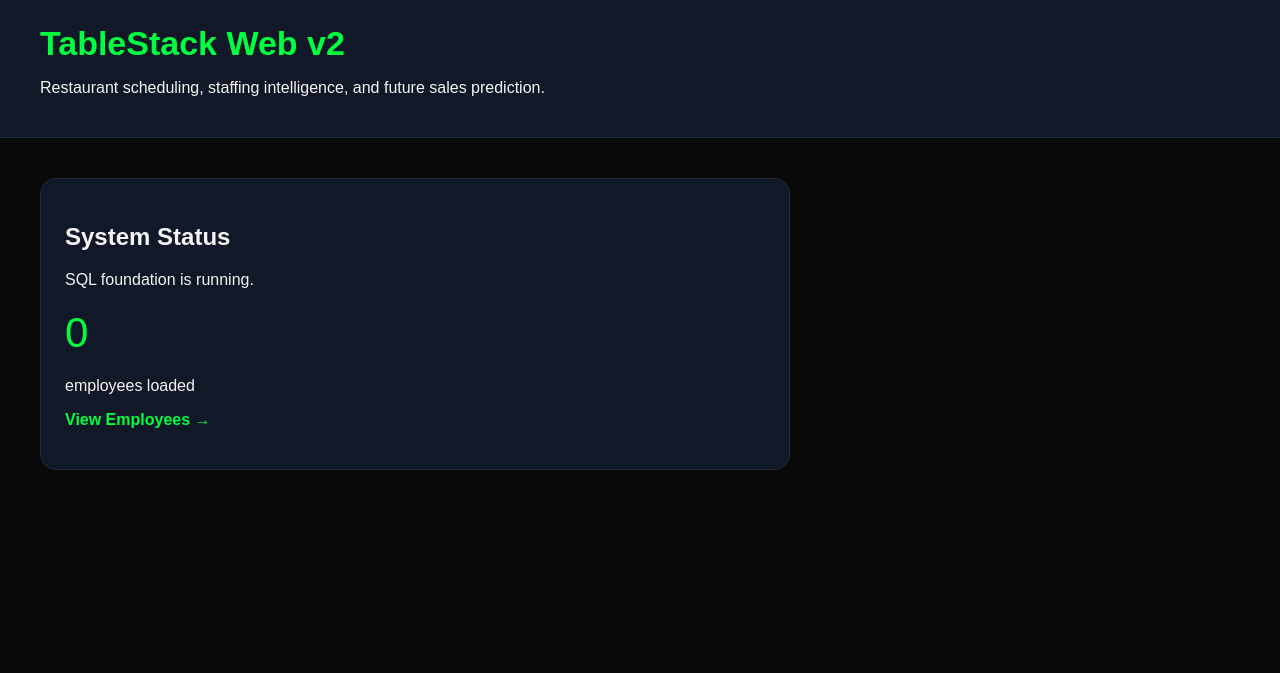
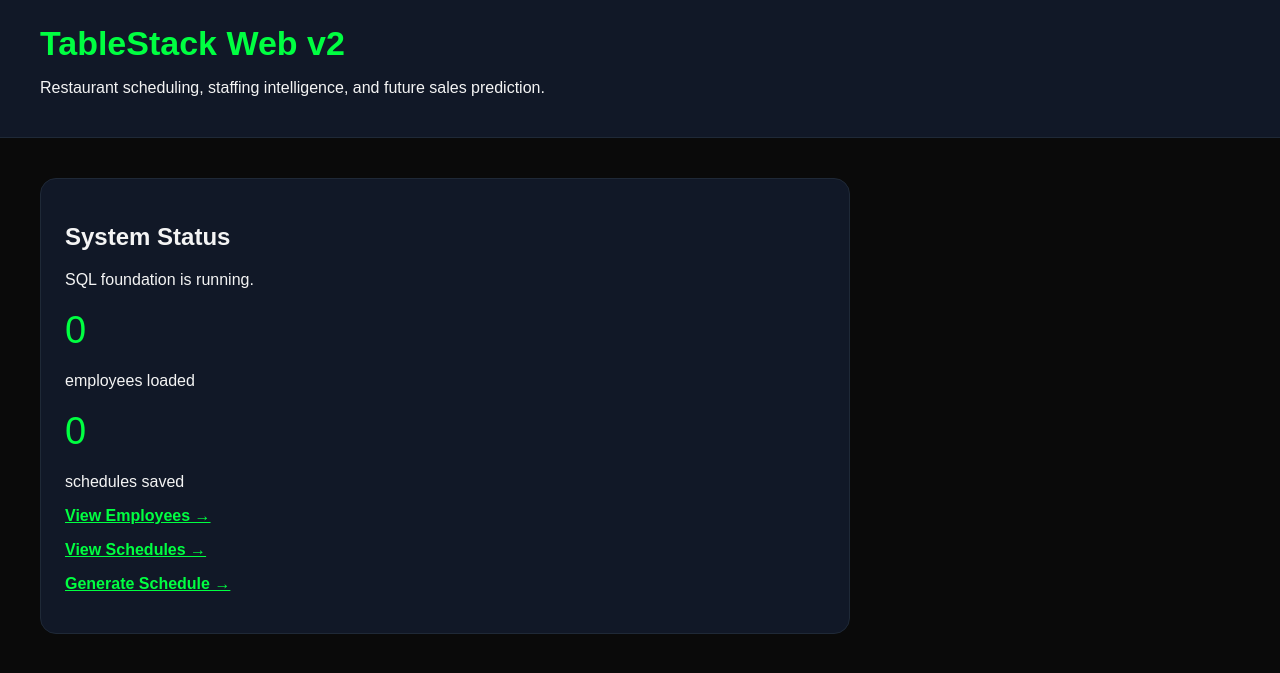
Before and after one commit to CodeDressing/tablestack-web-v2, a Flask app: page / in a window 1280 px wide. Shown: the top 673 px of the page. Run offline with Flask 3, Linux system fonts and the light colour scheme; data that the repository does not hold is empty.

Commit message:
Phase 3 schedule generator complete

```diff
--- a/app.py
+++ b/app.py
@@ -1,12 +1,15 @@
 import os
 import json
+from datetime import datetime, timedelta
 from flask import Flask, render_template, redirect, url_for, flash, request
-from models import db, Employee, ShiftTemplate
+from models import db, Employee, ShiftTemplate, Schedule
+
+
+DAYS = ["Monday", "Tuesday", "Wednesday", "Thursday", "Friday", "Saturday", "Sunday"]
 
 
 def create_app():
     app = Flask(__name__)
-
     app.secret_key = os.environ.get("SECRET_KEY", "dev-secret-key-change-this")
 
     database_url = os.environ.get("DATABASE_URL")
@@ -26,7 +29,6 @@ def create_app():
         seed_shift_templates()
 
     register_routes(app)
-
     return app
 
 
@@ -34,60 +36,105 @@ def seed_shift_templates():
     if ShiftTemplate.query.count() > 0:
         return
 
-    morning_role_times = {
-        "Server": {"start": "10:00", "end": "18:00", "hours": 8},
-        "Bartender": {"start": "11:00", "end": "19:00", "hours": 8},
-        "Barback": {"start": "11:00", "end": "19:00", "hours": 8},
-        "Runner": {"start": "10:30", "end": "18:30", "hours": 8},
-        "Backwaiter": {"start": "10:30", "end": "18:30", "hours": 8},
-        "Expo": {"start": "10:30", "end": "18:30", "hours": 8},
-        "Food Expeditor": {"start": "10:30", "end": "18:30", "hours": 8},
-        "Host": {"start": "10:30", "end": "18:30", "hours": 8},
-        "Manager": {"start": "10:00", "end": "18:00", "hours": 8},
-        "Owner": {"start": "10:00", "end": "18:00", "hours": 8},
+    db.session.add(ShiftTemplate(name="Morning Shift", start_time="10:00", end_time="18:00", hours=8))
+    db.session.add(ShiftTemplate(name="Dinner Shift", start_time="16:00", end_time="00:00", hours=8))
+    db.session.commit()
+
+
+def generate_basic_schedule(week_start):
+    employees = Employee.query.order_by(Employee.name.asc()).all()
+    shifts = ShiftTemplate.query.all()
+
+    role_needs = {
+        "Morning Shift": {
+            "Server": 2,
+            "Bartender": 1,
+            "Host": 1,
+            "Runner": 1,
+            "Backwaiter": 1,
+            "Expo": 1,
+            "Food Expeditor": 1,
+            "Barback": 1,
+            "Manager": 1,
+        },
+        "Dinner Shift": {
+            "Server": 4,
+            "Bartender": 2,
+            "Host": 1,
+            "Runner": 2,
+            "Backwaiter": 1,
+            "Expo": 1,
+            "Food Expeditor": 1,
+            "Barback": 1,
+            "Manager": 1,
+        },
     }
 
-    dinner_role_times = {
-        "Server": {"start": "16:00", "end": "00:00", "hours": 8},
-        "Bartender": {"start": "17:00", "end": "01:00", "hours": 8},
-        "Barback": {"start": "17:00", "end": "01:00", "hours": 8},
-        "Runner": {"start": "16:30", "end": "00:30", "hours": 8},
-        "Backwaiter": {"start": "16:30", "end": "00:30", "hours": 8},
-        "Expo": {"start": "16:30", "end": "00:30", "hours": 8},
-        "Food Expeditor": {"start": "16:30", "end": "00:30", "hours": 8},
-        "Host": {"start": "16:30", "end": "00:30", "hours": 8},
-        "Manager": {"start": "16:00", "end": "00:00", "hours": 8},
-        "Owner": {"start": "16:00", "end": "00:00", "hours": 8},
+    employee_hours = {emp.id: 0 for emp in employees}
+    schedule_rows = []
+    violations = []
+
+    for day_index, day in enumerate(DAYS):
+        current_date = week_start + timedelta(days=day_index)
+
+        for shift in shifts:
+            needs = role_needs.get(shift.name, {})
+
+            for role, needed_count in needs.items():
+                candidates = [
+                    emp for emp in employees
+                    if emp.role == role
+                    and employee_hours[emp.id] + shift.hours <= emp.weekly_hours_target
+                ]
+
+                candidates.sort(key=lambda emp: employee_hours[emp.id])
+                selected = candidates[:needed_count]
+
+                for emp in selected:
+                    employee_hours[emp.id] += shift.hours
+
+                    schedule_rows.append({
+                        "date": current_date.strftime("%Y-%m-%d"),
+                        "day": day,
+                        "shift": shift.name,
+                        "role": role,
+                        "employee": emp.name,
+                        "start": shift.start_time,
+                        "end": shift.end_time,
+                        "hours": shift.hours,
+                    })
+
+                if len(selected) < needed_count:
+                    missing = needed_count - len(selected)
+                    violations.append(f"{day} {shift.name}: missing {missing} {role}(s)")
+
+                    for _ in range(missing):
+                        schedule_rows.append({
+                            "date": current_date.strftime("%Y-%m-%d"),
+                            "day": day,
+                            "shift": shift.name,
+                            "role": role,
+                            "employee": "UNASSIGNED",
+                            "start": shift.start_time,
+                            "end": shift.end_time,
+                            "hours": shift.hours,
+                        })
+
+    return {
+        "week_start": week_start.strftime("%Y-%m-%d"),
+        "week_end": (week_start + timedelta(days=6)).strftime("%Y-%m-%d"),
+        "rows": schedule_rows,
+        "employee_hours": employee_hours,
+        "violations": violations,
     }
-
-    db.session.add(
-        ShiftTemplate(
-            name="Morning Shift",
-            start_time="10:00",
-            end_time="18:00",
-            hours=8,
-            role_times_json=json.dumps(morning_role_times),
-        )
-    )
-
-    db.session.add(
-        ShiftTemplate(
-            name="Dinner Shift",
-            start_time="16:00",
-            end_time="00:00",
-            hours=8,
-            role_times_json=json.dumps(dinner_role_times),
-        )
-    )
-
-    db.session.commit()
 
 
 def register_routes(app):
     @app.route("/")
     def index():
         employee_count = Employee.query.count()
-        return render_template("index.html", employee_count=employee_count)
+        schedule_count = Schedule.query.count()
+        return render_template("index.html", employee_count=employee_count, schedule_count=schedule_count)
 
     @app.route("/employees")
     def employees():
@@ -107,8 +154,6 @@ def register_routes(app):
 
             db.session.add(employee)
             db.session.commit()
-
-            flash("Employee added successfully.")
             return redirect(url_for("employees"))
 
         return render_template("employee_form.html", employee=None, mode="Add")
@@ -125,8 +170,6 @@ def register_routes(app):
             employee.hourly_rate = float(request.form.get("hourly_rate") or 15)
 
             db.session.commit()
-
-            flash("Employee updated successfully.")
             return redirect(url_for("employees"))
 
         return render_template("employee_form.html", employee=employee, mode="Edit")
@@ -134,19 +177,47 @@ def register_routes(app):
     @app.route("/employees/delete/<int:id>", methods=["POST"])
     def delete_employee(id):
         employee = Employee.query.get_or_404(id)
-
         db.session.delete(employee)
         db.session.commit()
+        return redirect(url_for("employees"))
 
-        flash("Employee deleted successfully.")
-        return redirect(url_for("employees"))
+    @app.route("/schedules")
+    def schedules():
+        saved_schedules = Schedule.query.order_by(Schedule.created_at.desc()).all()
+        return render_template("schedules.html", schedules=saved_schedules)
+
+    @app.route("/schedules/generate", methods=["GET", "POST"])
+    def generate_schedule():
+        if request.method == "POST":
+            week_start_raw = request.form.get("week_start")
+
+            week_start = datetime.strptime(week_start_raw, "%Y-%m-%d")
+
+            result = generate_basic_schedule(week_start)
+
+            schedule = Schedule(
+                name=f"Week of {result['week_start']}",
+                week_start=result["week_start"],
+                week_end=result["week_end"],
+                schedule_json=json.dumps(result),
+            )
+
+            db.session.add(schedule)
+            db.session.commit()
+
+            return redirect(url_for("view_schedule", id=schedule.id))
+
+        return render_template("generate_schedule.html")
+
+    @app.route("/schedules/<int:id>")
+    def view_schedule(id):
+        schedule = Schedule.query.get_or_404(id)
+        data = json.loads(schedule.schedule_json)
+        return render_template("view_schedule.html", schedule=schedule, data=data)
 
     @app.route("/health")
     def health():
-        return {
-            "status": "ok",
-            "app": "TableStack Web v2",
-        }
+        return {"status": "ok", "app": "TableStack Web v2"}
 
 
 app = create_app()
--- a/templates/index.html
+++ b/templates/index.html
@@ -2,67 +2,27 @@
 <html>
 <head>
     <title>TableStack Web v2</title>
-    <style>
-        body {
-            margin: 0;
-            font-family: Arial, sans-serif;
-            background: #0a0a0a;
-            color: #f4f4f4;
-        }
-
-        header {
-            background: #111827;
-            padding: 24px 40px;
-            border-bottom: 1px solid #1f2937;
-        }
-
-        h1 {
-            margin: 0;
-            color: #00ff41;
-            font-size: 34px;
-        }
-
-        main {
-            padding: 40px;
-        }
-
-        .card {
-            background: #111827;
-            border: 1px solid #1f2937;
-            border-radius: 16px;
-            padding: 24px;
-            max-width: 700px;
-        }
-
-        a {
-            color: #00ff41;
-            text-decoration: none;
-            font-weight: bold;
-        }
-
-        .stat {
-            font-size: 42px;
-            color: #00ff41;
-            margin: 20px 0;
-        }
-    </style>
 </head>
-<body>
-    <header>
-        <h1>TableStack Web v2</h1>
+<body style="margin:0; font-family:Arial; background:#0a0a0a; color:#f4f4f4;">
+    <header style="background:#111827; padding:24px 40px; border-bottom:1px solid #1f2937;">
+        <h1 style="margin:0; color:#00ff41; font-size:34px;">TableStack Web v2</h1>
         <p>Restaurant scheduling, staffing intelligence, and future sales prediction.</p>
     </header>
 
-    <main>
-        <div class="card">
+    <main style="padding:40px;">
+        <div style="background:#111827; border:1px solid #1f2937; border-radius:16px; padding:24px; max-width:760px;">
             <h2>System Status</h2>
             <p>SQL foundation is running.</p>
-            <div class="stat">{{ employee_count }}</div>
+
+            <p style="font-size:38px; color:#00ff41; margin:20px 0;">{{ employee_count }}</p>
             <p>employees loaded</p>
 
-            <p>
-                <a href="{{ url_for('employees') }}">View Employees →</a>
-            </p>
+            <p style="font-size:38px; color:#00ff41; margin:20px 0;">{{ schedule_count }}</p>
+            <p>schedules saved</p>
+
+            <p><a style="color:#00ff41; font-weight:bold;" href="{{ url_for('employees') }}">View Employees →</a></p>
+            <p><a style="color:#00ff41; font-weight:bold;" href="{{ url_for('schedules') }}">View Schedules →</a></p>
+            <p><a style="color:#00ff41; font-weight:bold;" href="{{ url_for('generate_schedule') }}">Generate Schedule →</a></p>
         </div>
     </main>
 </body>
```
Also changed, not shown: templates/generate_schedule.html (added, +23 -0 lines), templates/schedules.html (added, +43 -0 lines), templates/view_schedule.html (added, +58 -0 lines).
